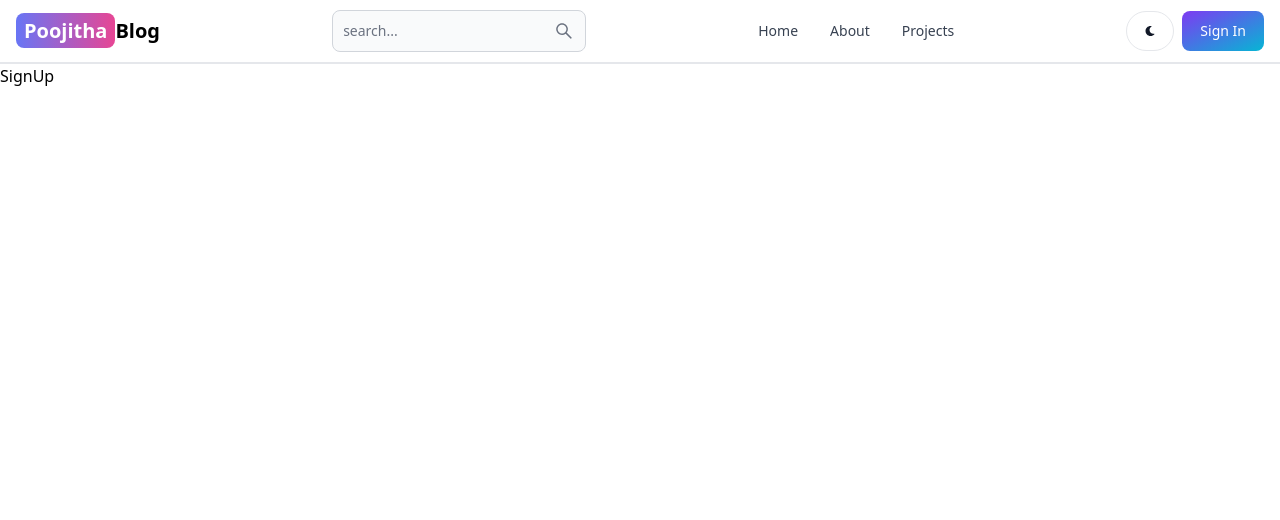
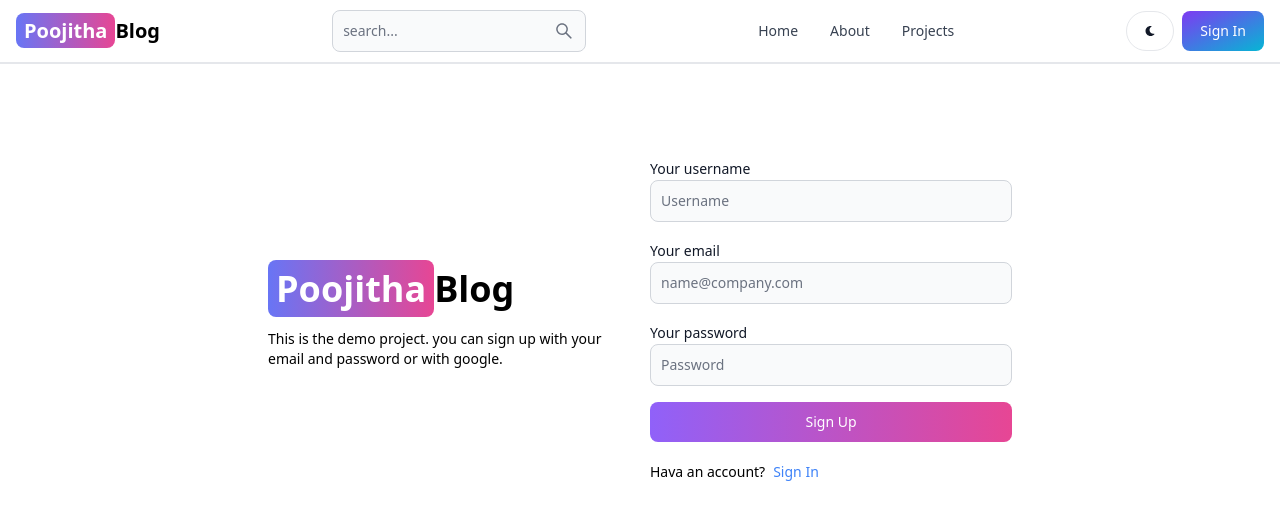
Before and after one commit to poogitha9/mern-blog, a React (Vite) app in the folder client/: page /sign-up in a window 1280 px wide. Shown: the top 520 px of the page. Built offline with nearby package versions, Linux system fonts and the light colour scheme.

Commit message:
create sign up page

```diff
--- a/client/src/pages/SignUp.jsx
+++ b/client/src/pages/SignUp.jsx
@@ -1,5 +1,59 @@
+import { Button, Label, TextInput } from "flowbite-react";
+import { Link } from "react-router-dom";
+
 export default function SignUp() {
     return (
-        <div>SignUp</div>
+        <div className="min-h-screen mt-20">
+        <div className=" flex p-3 max-w-3xl mx-auto flex-col md:flex-row md:items-center gap-5">
+            {/* left */}
+            <div className="flex-1">
+            <Link to="/" className=" font-bold dark:text-white text-4xl">
+        <span className="px-2 py-1 bg-gradient-to-r from-indigo-500 viv-purple-500 to-pink-500 rounded-lg text-white">
+          Poojitha
+        </span>
+        Blog
+      </Link>
+      <p className="text-sm mt-5">
+        This is the demo project. you can sign up with your email and password or with google.
+      </p>
+            </div>
+            {/* right */}
+
+            <div className="flex-1">
+                <form className="flex flex-col gap-4">
+                    <div>
+                        <Label value="Your username" />
+                        <TextInput
+                            type="text"
+                            placeholder="Username"
+                            id="username" />
+                    </div>
+                    <div>
+                        <Label value="Your email" />
+                        <TextInput
+                            type="text"
+                            placeholder="name@company.com"
+                            id="email" />
+                    </div>
+                    <div>
+                        <Label value="Your password" />
+                        <TextInput
+                            type="text"
+                            placeholder="Password"
+                            id="password" />
+                    </div>
+                    <Button gradientDuoTone='purpleToPink' type="submit">
+                        Sign Up
+                    </Button>
+                </form>
+                <div className="flex gap-2 text-sm mt-5">
+                    <span>Hava an account?</span>
+                    <Link to ='/sign-in' className="text-blue-500" >
+                        Sign In
+                    </Link>
+                </div>
+            </div>
+        </div>
+        </div>
     )
 }
```
